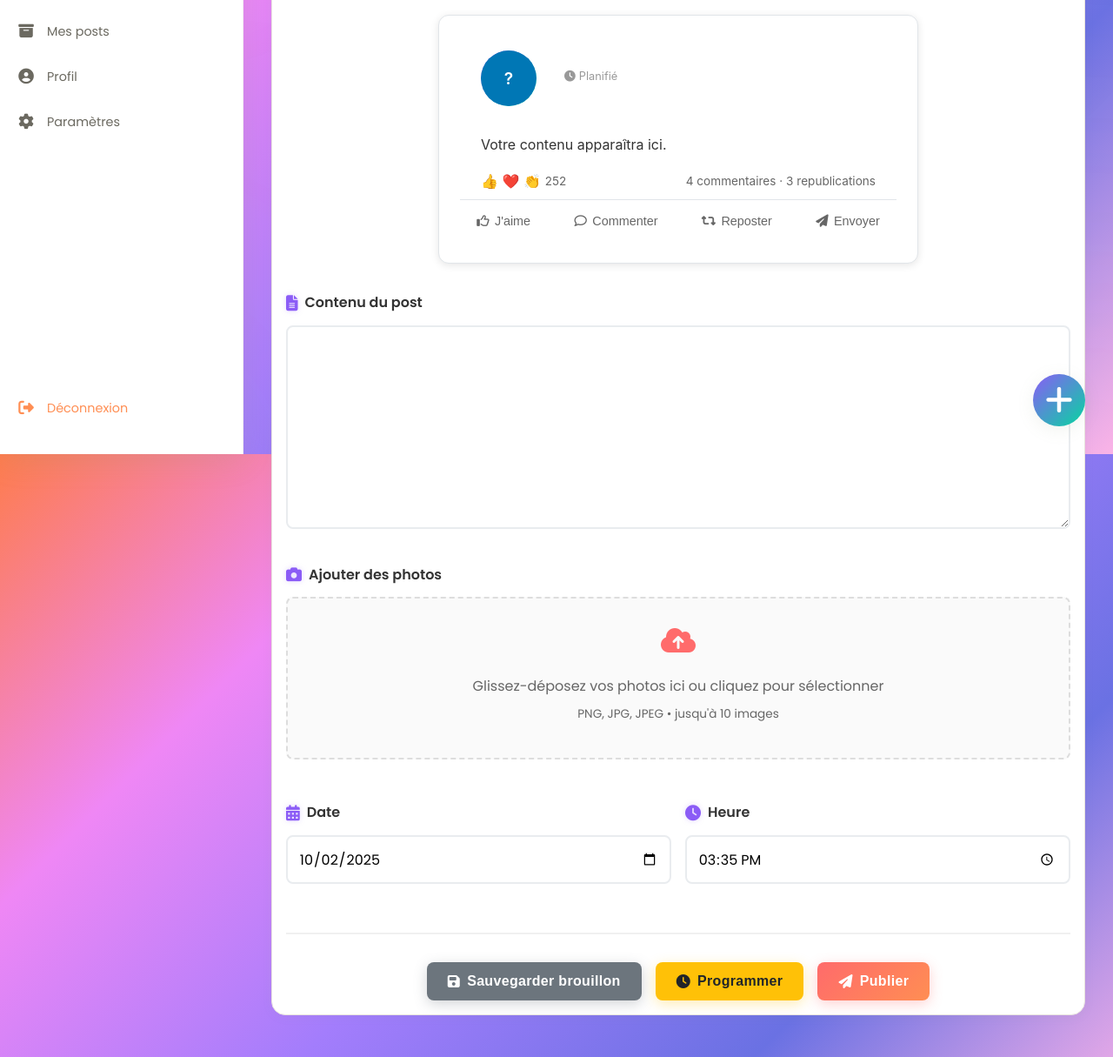
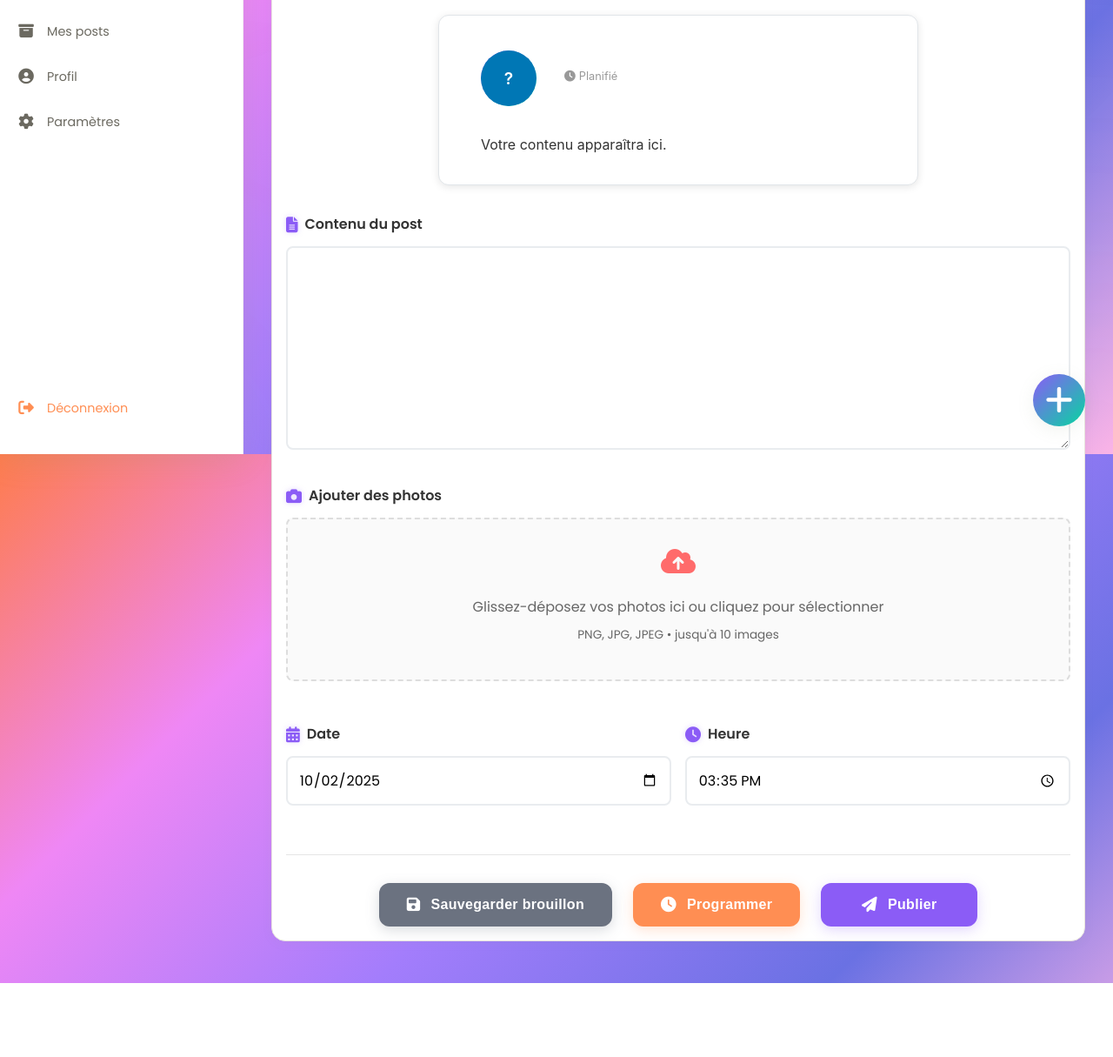
Before and after one commit to HugoF1234/Boost, a Flask app: template templates/custom_post_editor.html in a window 1280 px wide. Shown: the part 278-1493 px from the top of the page at 87% size. After the commit the page ends 1408 px from the top, so only its background shows below. Run offline with Flask 3, Linux system fonts and the light colour scheme; the template is opened without the code that fills it, so the values that code supplies are empty.

Commit message:
Update custom_post_editor.html

```diff
--- a/templates/custom_post_editor.html
+++ b/templates/custom_post_editor.html
@@ -49,23 +49,7 @@
                 {{ (generated_content|trim)|safe if generated_content else "Votre contenu apparaîtra ici." }}
             </div>
         </div>
-        <div class="linkedin-stats">
-            <div class="stats-left">
-                <span class="reactions">
-                    &#128077; &#10084;&#65039; &#128079;
-                </span>
-                <span class="count">252</span>
-            </div>
-            <div class="stats-right">
-                <span>4 commentaires</span> · <span>3 republications</span>
-            </div>
-        </div>
-        <div class="linkedin-actions">
-            <button class="btn-linkedin"><i class="far fa-thumbs-up"></i> J'aime</button>
-            <button class="btn-linkedin"><i class="far fa-comment"></i> Commenter</button>
-            <button class="btn-linkedin"><i class="fas fa-retweet"></i> Reposter</button>
-            <button class="btn-linkedin"><i class="fas fa-paper-plane"></i> Envoyer</button>
-        </div>
+        <!-- Aperçu simple sans faux commentaires -->
     </div>
 
     <!-- Formulaire -->
@@ -119,7 +103,8 @@
                     class="btn btn-secondary post-action-btn"
                     formmethod="POST"
                     formaction="/draft">
-                <i class="fas fa-save"></i> Sauvegarder brouillon
+                <i class="fas fa-save"></i>
+                <span>Sauvegarder brouillon</span>
             </button>
 
             <!-- Programmer -->
@@ -127,7 +112,8 @@
                     class="btn btn-warning post-action-btn"
                     formmethod="POST"
                     formaction="/schedule">
-                <i class="fas fa-clock"></i> Programmer
+                <i class="fas fa-clock"></i>
+                <span>Programmer</span>
             </button>
 
             <!-- Publier -->
@@ -135,7 +121,8 @@
                     class="btn btn-primary post-action-btn"
                     formmethod="POST"
                     formaction="/publish">
-                <i class="fas fa-paper-plane"></i> Publier
+                <i class="fas fa-paper-plane"></i>
+                <span>Publier</span>
             </button>
         </div>
 
@@ -147,6 +134,15 @@
 </div>
 
 <style>
+/* Variables CSS pour la cohérence avec la nouvelle DA */
+:root {
+    --primary-purple: #8B5CF6;
+    --primary-orange: #FF8E53;
+    --primary-pink: #FF5F8D;
+    --primary-coral: #FF6B6B;
+    --primary-blue: #06D6A0;
+}
+
 /* Styles pour la page d'éditeur de post personnalisé - Nouveau design */
 .creation-section {
     padding: 2rem;
@@ -440,49 +436,78 @@
 /* Actions du post */
 .post-actions {
     display: flex;
-    gap: 1rem;
+    gap: 1.5rem;
     justify-content: center;
     flex-wrap: wrap;
     margin-top: 2rem;
     padding-top: 2rem;
-    border-top: 2px solid #f0f0f0;
+    border-top: 1px solid rgba(0, 0, 0, 0.1);
 }
 
 .post-action-btn {
-    padding: 0.8rem 1.5rem;
+    padding: 1rem 2rem;
     border: none;
-    border-radius: 8px;
+    border-radius: 12px;
     cursor: pointer;
     font-weight: 600;
     text-decoration: none;
     display: inline-flex;
     align-items: center;
-    gap: 0.5rem;
+    gap: 0.75rem;
     transition: all 0.3s ease;
     font-size: 1rem;
+    min-width: 180px;
+    justify-content: center;
+    position: relative;
+    overflow: hidden;
+}
+
+.post-action-btn i {
+    font-size: 1.1rem;
+}
+
+.post-action-btn span {
+    font-weight: 600;
 }
 
 .btn-primary {
-    background: linear-gradient(135deg, #FF6B6B, #FF8E53);
+    background: var(--primary-purple);
     color: white;
-    box-shadow: 0 4px 15px rgba(255, 107, 107, 0.3);
+    box-shadow: 0 4px 15px rgba(139, 92, 246, 0.25);
+}
+
+.btn-primary:hover {
+    background: #7c3aed;
+    transform: translateY(-2px);
+    box-shadow: 0 8px 25px rgba(139, 92, 246, 0.35);
 }
 
 .btn-secondary {
-    background: #6c757d;
+    background: #6b7280;
     color: white;
-    box-shadow: 0 4px 15px rgba(108, 117, 125, 0.3);
+    box-shadow: 0 4px 15px rgba(107, 114, 128, 0.25);
+}
+
+.btn-secondary:hover {
+    background: #4b5563;
+    transform: translateY(-2px);
+    box-shadow: 0 8px 25px rgba(107, 114, 128, 0.35);
 }
 
 .btn-warning {
-    background: #ffc107;
-    color: #212529;
-    box-shadow: 0 4px 15px rgba(255, 193, 7, 0.3);
+    background: var(--primary-orange);
+    color: white;
+    box-shadow: 0 4px 15px rgba(255, 142, 83, 0.25);
 }
 
-.post-action-btn:hover {
+.btn-warning:hover {
+    background: #ea580c;
     transform: translateY(-2px);
-    box-shadow: 0 6px 20px rgba(0, 0, 0, 0.2);
+    box-shadow: 0 8px 25px rgba(255, 142, 83, 0.35);
+}
+
+.post-action-btn:active {
+    transform: translateY(0);
 }
 
 /* Responsive design */
```
